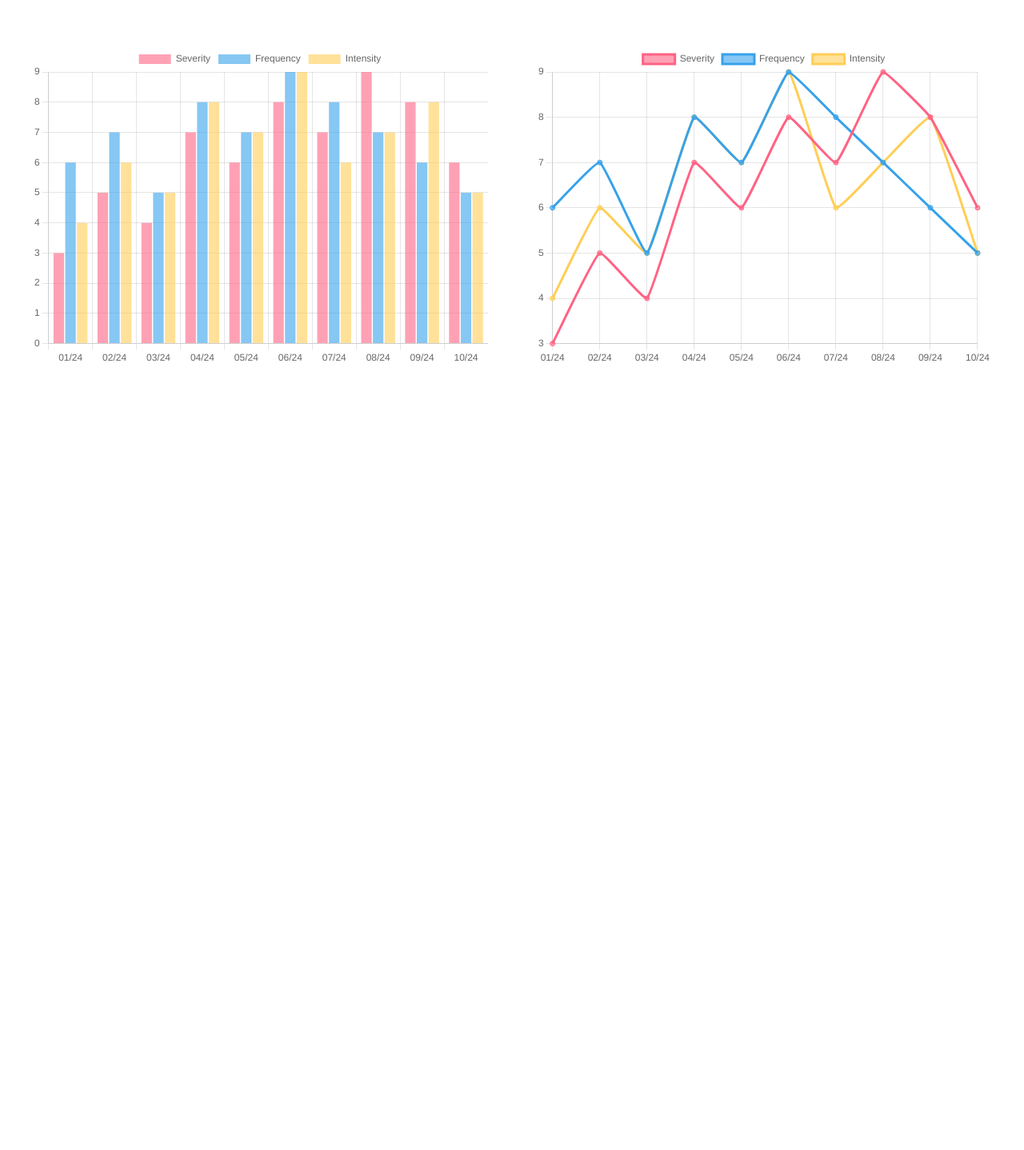
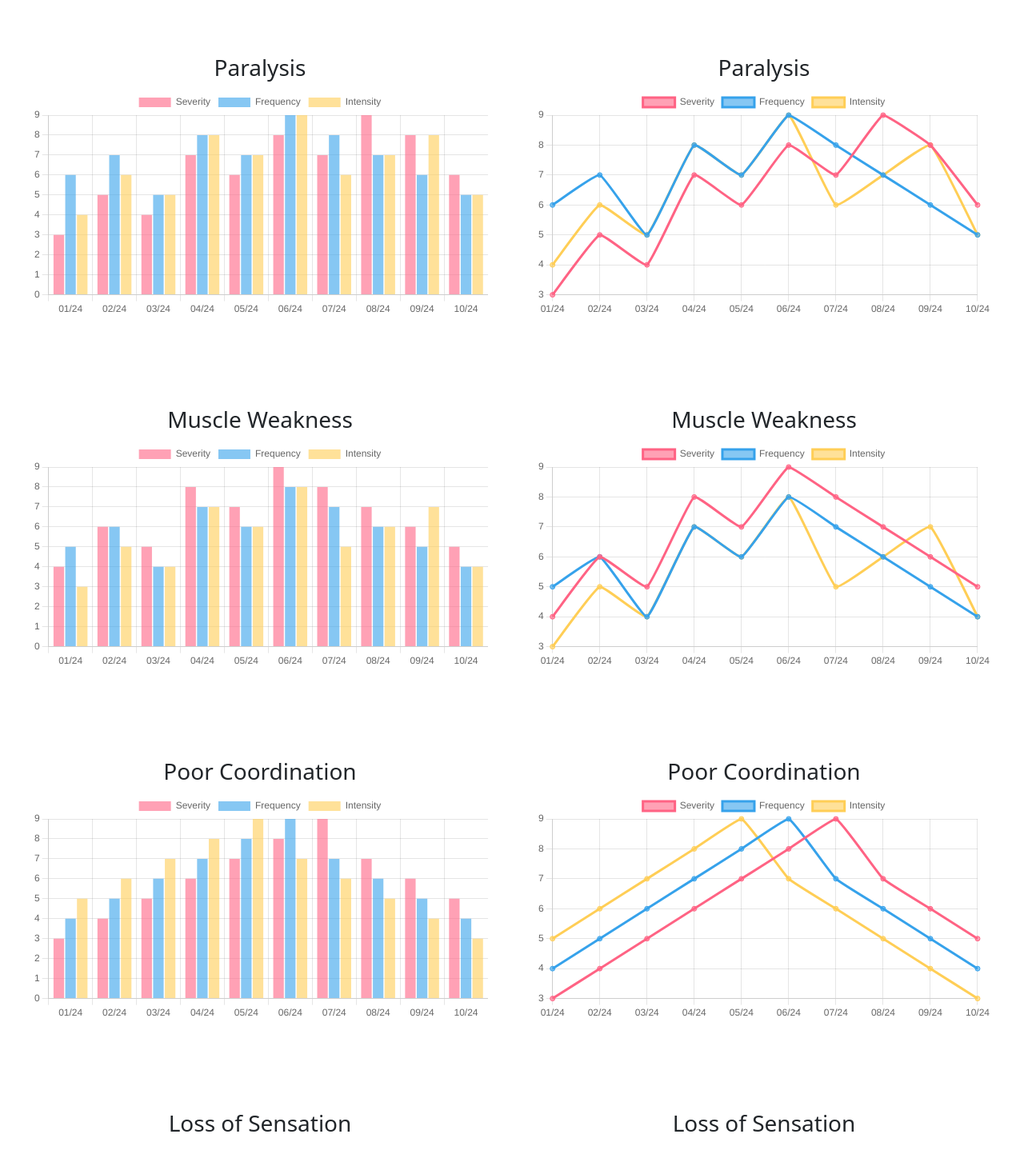
Before and after one commit to sakshamsachdeva13/NeuroStack, a React (Create React App) app: page / in a window 1280 px wide. Shown: the part 172-1610 px from the top of the page at 80% size. Before the commit the page ends 800 px from the top, so only its background shows below. Built offline with nearby package versions, Linux system fonts and the light colour scheme.

Commit message:
2 Filters are working

```diff
--- a/src/pages/Dashboard/Charts/chart.jsx
+++ b/src/pages/Dashboard/Charts/chart.jsx
@@ -1,7 +1,7 @@
-import React from "react";
+import React from 'react';
 import { Bar, Line } from 'react-chartjs-2';
 
-const Chart = ({ type }) => {
+const Chart = ({ type, data, title }) => {
   const options = {
     responsive: true,
     maintainAspectRatio: false,
@@ -16,63 +16,25 @@ const Chart = ({ type }) => {
     },
   };
 
-  const sampleData = {
-    labels: [
-      "01/24",
-      "02/24",
-      "03/24",
-      "04/24",
-      "05/24",
-      "06/24",
-      "07/24",
-      "08/24",
-      "09/24",
-      "10/24",
-    ],
-    datasets: [
-      {
-        label: "Severity",
-        data: [3, 5, 4, 7, 6, 8, 7, 9, 8, 6],
-        backgroundColor: "rgba(255, 99, 132, 0.6)",
-        borderColor: "rgba(255, 99, 132, 1)",
-        fill: false,
-        tension: 0.1,
-      },
-      {
-        label: "Frequency",
-        data: [6, 7, 5, 8, 7, 9, 8, 7, 6, 5],
-        backgroundColor: "rgba(54, 162, 235, 0.6)",
-        borderColor: "rgba(54, 162, 235, 1)",
-        fill: false,
-        tension: 0.1,
-      },
-      {
-        label: "Intensity",
-        data: [4, 6, 5, 8, 7, 9, 6, 7, 8, 5],
-        backgroundColor: "rgba(255, 206, 86, 0.6)",
-        borderColor: "rgba(255, 206, 86, 1)",
-        fill: false,
-        tension: 0.1,
-      },
-    ],
-  };
-
-  let charts = null;
+  let chartComponent = null;
 
   switch (type) {
-    case "Bar":
-      charts = <Bar data={sampleData} options={options} />;
+    case 'Bar':
+      chartComponent = <Bar data={data} options={options} />;
       break;
-    case "Line":
-      charts = <Line data={sampleData} options={options} />;
+    case 'Line':
+      chartComponent = <Line data={data} options={options} />;
       break;
     default:
-      charts = null;
+      chartComponent = null;
   }
 
   return (
-    <div>
-      {charts}
+    <div className="chart-container">
+      {title && <h3 style={{ textAlign: 'center', margin: '10px 0' }}>{title}</h3>}
+      <div style={{ maxHeight: '400px', overflowY: 'auto' }}>
+        {chartComponent}
+      </div>
     </div>
   );
 };
--- a/src/pages/Dashboard/Dashboard.jsx
+++ b/src/pages/Dashboard/Dashboard.jsx
@@ -1,5 +1,4 @@
-import React, { useRef, useEffect, useState } from 'react';
-import { Bar, Line } from 'react-chartjs-2';
+import React, { useState } from 'react';
 import Chart from './Charts/chart';
 import Filter from './Filters/Filter';
 import styles from './Dashboard.module.css';
@@ -17,6 +16,7 @@ import {
   PieController,
   ArcElement,
 } from 'chart.js';
+
 ChartJS.register(
   CategoryScale,
   LinearScale,
@@ -31,12 +31,6 @@ ChartJS.register(
 );
 
 const Dashboard = () => {
-  const barChartRef = useRef(null);
-  const lineChartRef = useRef(null);
-  const pieChartParalysisRef = useRef(null);
-  const pieChartMuscleWeaknessRef = useRef(null);
-  const pieChartPoorCoordinationRef = useRef(null);
-
   const [timeRange, setTimeRange] = useState({ from: null, to: null });
   const [symptomScale, setSymptomScale] = useState(null);
   const [patientSelection, setPatientSelection] = useState(null);
@@ -73,17 +67,125 @@ const Dashboard = () => {
     ],
   };
 
+  const muscleWeaknessData = {
+    labels: ['01/24', '02/24', '03/24', '04/24', '05/24', '06/24', '07/24', '08/24', '09/24', '10/24'],
+    datasets: [
+      {
+        label: 'Severity',
+        data: [4, 6, 5, 8, 7, 9, 8, 7, 6, 5],
+        backgroundColor: 'rgba(255, 99, 132, 0.6)',
+        borderColor: 'rgba(255, 99, 132, 1)',
+        fill: false,
+        tension: 0.1,
+      },
+      {
+        label: 'Frequency',
+        data: [5, 6, 4, 7, 6, 8, 7, 6, 5, 4],
+        backgroundColor: 'rgba(54, 162, 235, 0.6)',
+        borderColor: 'rgba(54, 162, 235, 1)',
+        fill: false,
+        tension: 0.1,
+      },
+      {
+        label: 'Intensity',
+        data: [3, 5, 4, 7, 6, 8, 5, 6, 7, 4],
+        backgroundColor: 'rgba(255, 206, 86, 0.6)',
+        borderColor: 'rgba(255, 206, 86, 1)',
+        fill: false,
+        tension: 0.1,
+      },
+    ],
+  };
 
-  useEffect(() => {
-    return () => {
-      if (barChartRef.current && barChartRef.current.chartInstance) {
-        barChartRef.current.chartInstance.destroy();
-      }
-      if (lineChartRef.current && lineChartRef.current.chartInstance) {
-        lineChartRef.current.chartInstance.destroy();
-      }
+  const poorCoordinationData = {
+    labels: ['01/24', '02/24', '03/24', '04/24', '05/24', '06/24', '07/24', '08/24', '09/24', '10/24'],
+    datasets: [
+      {
+        label: 'Severity',
+        data: [3, 4, 5, 6, 7, 8, 9, 7, 6, 5],
+        backgroundColor: 'rgba(255, 99, 132, 0.6)',
+        borderColor: 'rgba(255, 99, 132, 1)',
+        fill: false,
+        tension: 0.1,
+      },
+      {
+        label: 'Frequency',
+        data: [4, 5, 6, 7, 8, 9, 7, 6, 5, 4],
+        backgroundColor: 'rgba(54, 162, 235, 0.6)',
+        borderColor: 'rgba(54, 162, 235, 1)',
+        fill: false,
+        tension: 0.1,
+      },
+      {
+        label: 'Intensity',
+        data: [5, 6, 7, 8, 9, 7, 6, 5, 4, 3],
+        backgroundColor: 'rgba(255, 206, 86, 0.6)',
+        borderColor: 'rgba(255, 206, 86, 1)',
+        fill: false,
+        tension: 0.1,
+      },
+    ],
   };
-  }, []);
+
+  const lossOfSensationData = {
+    labels: ['01/24', '02/24', '03/24', '04/24', '05/24', '06/24', '07/24', '08/24', '09/24', '10/24'],
+    datasets: [
+      {
+        label: 'Severity',
+        data: [2, 4, 3, 5, 4, 6, 5, 7, 6, 4],
+        backgroundColor: 'rgba(255, 99, 132, 0.6)',
+        borderColor: 'rgba(255, 99, 132, 1)',
+        fill: false,
+        tension: 0.1,
+      },
+      {
+        label: 'Frequency',
+        data: [3, 5, 4, 6, 5, 7, 6, 5, 4, 3],
+        backgroundColor: 'rgba(54, 162, 235, 0.6)',
+        borderColor: 'rgba(54, 162, 235, 1)',
+        fill: false,
+        tension: 0.1,
+      },
+      {
+        label: 'Intensity',
+        data: [4, 6, 5, 7, 6, 8, 7, 6, 5, 4],
+        backgroundColor: 'rgba(255, 206, 86, 0.6)',
+        borderColor: 'rgba(255, 206, 86, 1)',
+        fill: false,
+        tension: 0.1,
+      },
+    ],
+  };
+
+  const seizuresData = {
+    labels: ['01/24', '02/24', '03/24', '04/24', '05/24', '06/24', '07/24', '08/24', '09/24', '10/24'],
+    datasets: [
+      {
+        label: 'Severity',
+        data: [6, 5, 7, 6, 8, 7, 9, 8, 7, 6],
+        backgroundColor: 'rgba(255, 99, 132, 0.6)',
+        borderColor: 'rgba(255, 99, 132, 1)',
+        fill: false,
+        tension: 0.1,
+      },
+      {
+        label: 'Frequency',
+        data: [7, 6, 8, 7, 9, 8, 7, 6, 5, 4],
+        backgroundColor: 'rgba(54, 162, 235, 0.6)',
+        borderColor: 'rgba(54, 162, 235, 1)',
+        fill: false,
+        tension: 0.1,
+      },
+      {
+        label: 'Intensity',
+        data: [8, 7, 9, 8, 7, 6, 5, 4, 3, 2],
+        backgroundColor: 'rgba(255, 206, 86, 0.6)',
+        borderColor: 'rgba(255, 206, 86, 1)',
+        fill: false,
+        tension: 0.1,
+      },
+    ],
+  };
 
   const handleSubmit = () => {
     console.log('Submit button clicked');
@@ -98,20 +200,35 @@ const Dashboard = () => {
   };
 
   const filterData = () => {
-    // Filtering logic here - implement your filtering based on the state values
-    // For demonstration purposes, we'll return the same data
+    const { from, to } = timeRange;
+
+    // Convert selected months to index
+    const fromIndex = patientStatusData.labels.indexOf(from ? from.toLocaleDateString('en-US', { month: '2-digit', year: '2-digit' }).replace('/', '/') : null);
+    const toIndex = patientStatusData.labels.indexOf(to ? to.toLocaleDateString('en-US', { month: '2-digit', year: '2-digit' }).replace('/', '/') : null);
+
+    let filteredLabels = patientStatusData.labels.slice(fromIndex, toIndex + 1);
+    let filteredDatasets = [];
+
+    // Filter each dataset based on selected symptom scale
+    if (symptomScale) {
+      filteredDatasets = patientStatusData.datasets
+        .filter(dataset => dataset.label.toLowerCase() === symptomScale.value)
+        .map(dataset => ({
+          ...dataset,
+          data: dataset.data.slice(fromIndex, toIndex + 1)
+        }));
+    } else {
+      filteredDatasets = patientStatusData.datasets.map(dataset => ({
+        ...dataset,
+        data: dataset.data.slice(fromIndex, toIndex + 1)
+      }));
+    }
+
     return {
-      labels: patientStatusData.labels,
-      datasets: patientStatusData.datasets.map((dataset) => ({
-        ...dataset,
-        data: dataset.data.map((value) => value * Math.random()), // Randomly adjust data for demonstration
-      })),
+      labels: filteredLabels,
+      datasets: filteredDatasets
     };
   };
-
-
-
-
 
   return (
     <div className={styles.dashboard}>
@@ -126,39 +243,45 @@ const Dashboard = () => {
         setSymptomSelection={setSymptomSelection}
         handleSubmit={handleSubmit}
       />
-      {/* {filteredData && (
       <div className={styles.chartRow}>
         <div className={styles.chartContainer}>
-            <Bar ref={barChartRef} data={filteredData} options={options} />
+          <Chart type="Bar" data={filteredData || patientStatusData} title="Paralysis" />
         </div>
         <div className={styles.chartContainer}>
-            <Line ref={lineChartRef} data={filteredData} options={options} />
+          <Chart type="Line" data={filteredData || patientStatusData} title="Paralysis" />
         </div>
       </div>
-      )}
-      {filteredData && (
       <div className={styles.chartRow}>
         <div className={styles.chartContainer}>
-            <Pie ref={pieChartParalysisRef} data={pieChartData} options={paralysisOptions} />
+          <Chart type="Bar" data={filteredData || muscleWeaknessData} title="Muscle Weakness" />
         </div>
         <div className={styles.chartContainer}>
-            <Pie ref={pieChartMuscleWeaknessRef} data={pieChartData} options={muscleWeaknessOptions} />
+          <Chart type="Line" data={filteredData || muscleWeaknessData} title="Muscle Weakness" />
+        </div>
+      </div>
+      <div className={styles.chartRow}>
+        <div className={styles.chartContainer}>
+          <Chart type="Bar" data={filteredData || poorCoordinationData} title="Poor Coordination" />
         </div>
         <div className={styles.chartContainer}>
-            <Pie ref={pieChartPoorCoordinationRef} data={pieChartData} options={poorCoordinationOptions} />
+          <Chart type="Line" data={filteredData || poorCoordinationData} title="Poor Coordination" />
         </div>
       </div>
-      )} */}
       <div className={styles.chartRow}>
         <div className={styles.chartContainer}>
-          <Chart type="Bar" />
+          <Chart type="Bar" data={filteredData || lossOfSensationData} title="Loss of Sensation" />
         </div>
         <div className={styles.chartContainer}>
-          <Chart type="Line" />
+          <Chart type="Line" data={filteredData || lossOfSensationData} title="Loss of Sensation" />
         </div>
-
-
-
+      </div>
+      <div className={styles.chartRow}>
+        <div className={styles.chartContainer}>
+          <Chart type="Bar" data={filteredData || seizuresData} title="Seizures" />
+        </div>
+        <div className={styles.chartContainer}>
+          <Chart type="Line" data={filteredData || seizuresData} title="Seizures" />
+        </div>
       </div>
     </div>
   );
--- a/src/pages/Dashboard/Dashboard.module.css
+++ b/src/pages/Dashboard/Dashboard.module.css
@@ -5,24 +5,27 @@
   gap: 20px;
 }
 
-
 .chartRow {
   display: flex;
-  flex-direction: row; /* Changed from column to row */
+  flex-wrap: wrap; /* Allow charts to wrap to the next line if needed */
   justify-content: space-between;
   gap: 20px;
+  overflow-x: auto; /* Enable horizontal scrolling if needed */
 }
 
 .chartContainer {
   flex: 1;
   padding: 20px; /* Optional: Add padding for spacing */
+  min-width: 300px; /* Adjust the minimum width as needed */
+  min-height: 400px; /* Adjust the minimum height as needed */
+  position: relative; /* Ensure relative positioning */
+  margin-bottom: 20px; /* Optional: Add margin between chart rows */
 }
 
 .chartContainer canvas {
   width: 100% !important; /* Ensures the canvas takes full width */
-  height: 400px; /* Adjust the height as needed */
+  height: 100% !important; /* Ensures the canvas takes full height */
 }
-
 
 .submitButton {
   padding: 8px 16px;
```
Lines whose indentation alone changed are shown as unchanged.
